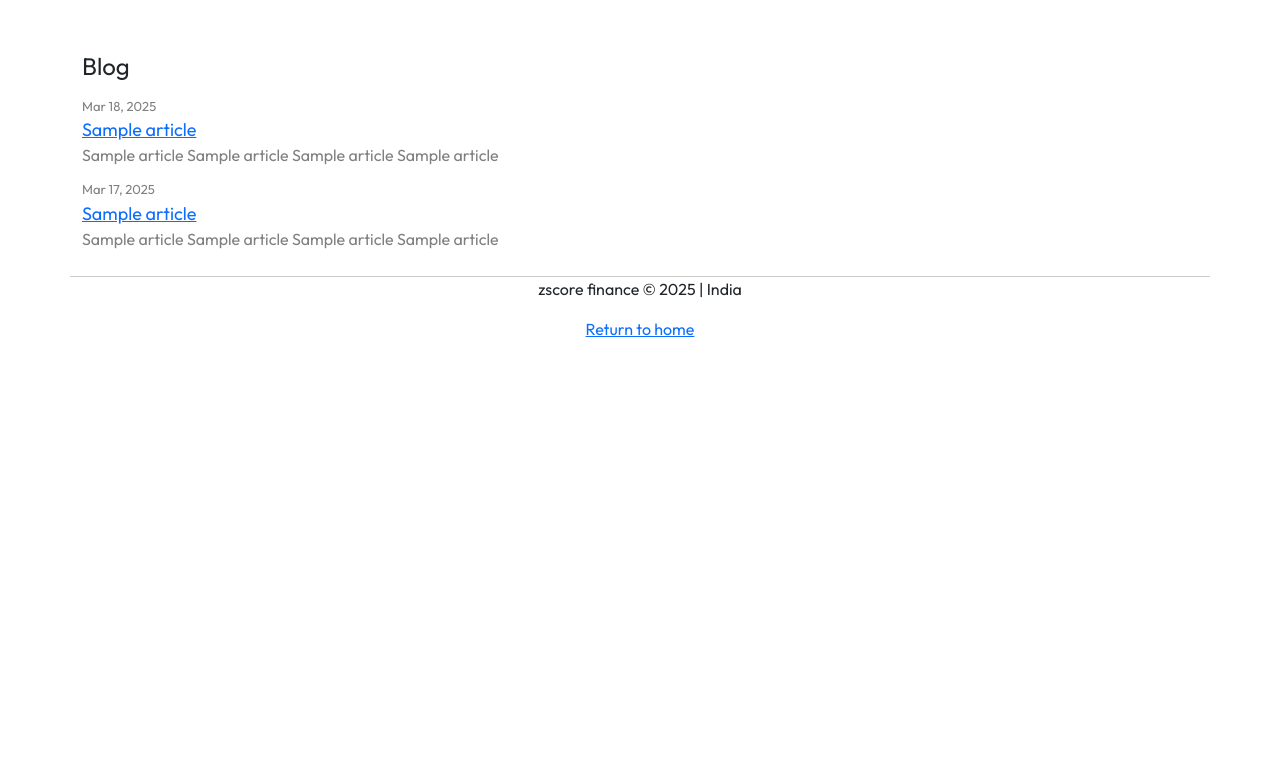
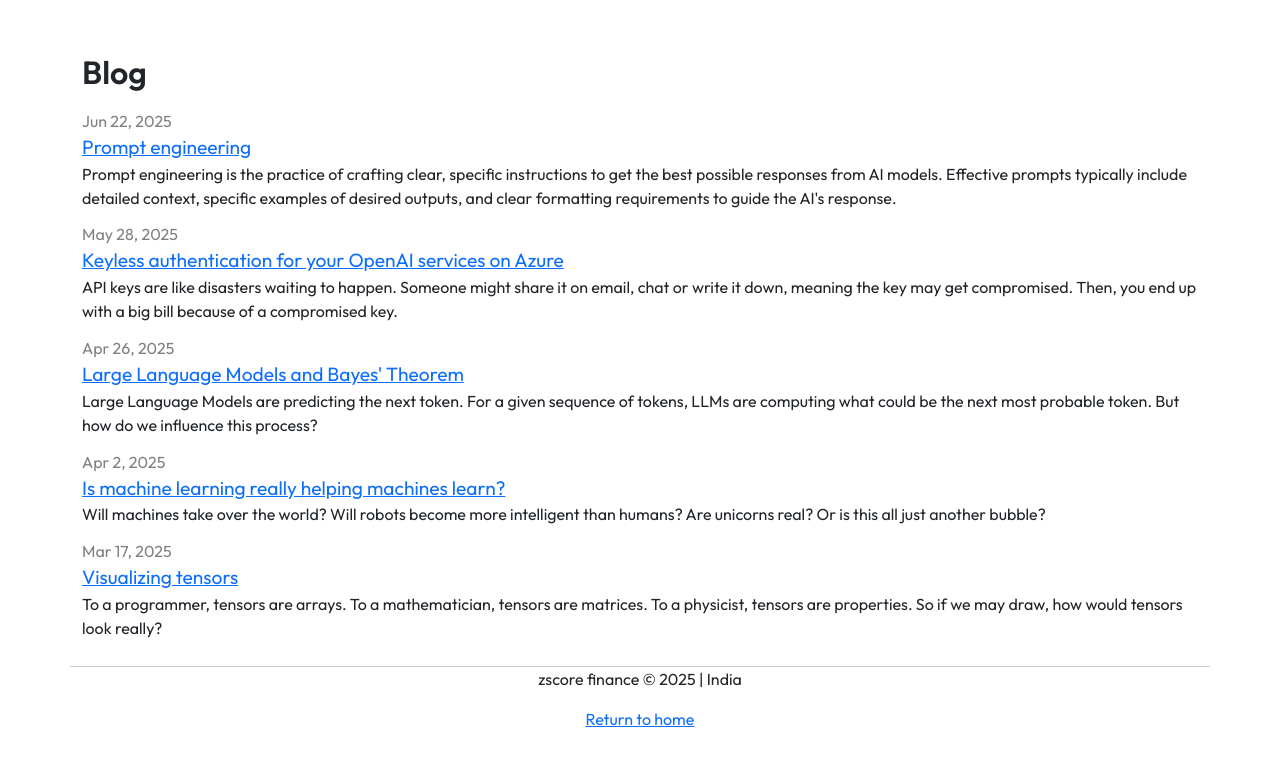
Before and after one commit to agentloopfyi/agentloopfyi.github.io, a Jekyll site: the page built from _pages/blog.markdown, in a window 1280 px wide. Shown: the top 766 px of the page. Built offline with Jekyll 4.4.1, drawn with Linux system fonts in a browser that asks for light colours.

Commit message:
posts restore

````diff
--- a/_posts/2025-03-17-sample-article.markdown
+++ /dev/null
@@ -1,9 +0,0 @@
----
-layout: post
-comments: false
-title:  "Sample article"
-excerpt: "Sample article Sample article Sample article Sample article"
-date:   2025-03-17 10:00:00
----
-
-Sample article Sample article Sample article Sample article Sample article Sample article Sample article Sample article Sample article Sample article Sample article Sample article Sample article Sample article Sample article Sample article Sample article Sample article Sample article Sample article Sample article Sample article Sample article Sample article Sample article Sample article Sample article Sample article Sample article Sample article Sample article Sample article Sample article Sample article Sample article Sample article Sample article Sample article Sample article Sample article Sample article Sample article Sample article Sample article Sample article Sample article Sample article Sample article Sample article Sample article Sample article Sample article Sample article Sample article Sample article Sample article Sample article Sample article
--- /dev/null
+++ b/_posts/2025-03-17-visualizing-tensors.markdown
@@ -0,0 +1,17 @@
+---
+layout: post
+comments: false
+title:  "Visualizing tensors"
+excerpt: "To a programmer, tensors are arrays. To a mathematician, tensors are matrices. To a physicist, tensors are properties. So if we may draw, how would tensors look really?"
+date:   2025-03-17 10:00:00
+---
+
+To a programmer, tensors are arrays. To a mathematician, tensors are matrices. To a physicist, tensors are properties. So if we may draw, how would tensors look really?
+
+Tensors are higher dimentional mathematical data structures, using which physical properties can be represented. It's usually difficult to visualize what a tensor might look like when we go beyond 2 or 3 dimentions. <br />
+
+This picture attempts to visualize higher an higher dimention tensors that we humans can perceive easily.
+
+<img src="/assets/tensors.png" width="50%">
+
+Here's the [best video on Youtube on *What's a Tensor*](https://www.youtube.com/watch?v=f5liqUk0ZTw), by Dan Fleisch.
--- a/_posts/2025-03-18-sample-article.markdown
+++ /dev/null
@@ -1,9 +0,0 @@
----
-layout: post
-comments: false
-title:  "Sample article"
-excerpt: "Sample article Sample article Sample article Sample article"
-date:   2025-03-18 10:00:00
----
-
-Sample article Sample article Sample article Sample article Sample article Sample article Sample article Sample article Sample article Sample article Sample article Sample article Sample article Sample article Sample article Sample article Sample article Sample article Sample article Sample article Sample article Sample article Sample article Sample article Sample article Sample article Sample article Sample article Sample article Sample article Sample article Sample article Sample article Sample article Sample article Sample article Sample article Sample article Sample article Sample article Sample article Sample article Sample article Sample article Sample article Sample article Sample article Sample article Sample article Sample article Sample article Sample article Sample article Sample article Sample article Sample article Sample article Sample article
--- /dev/null
+++ b/_posts/2025-04-02-is-ml-really-making-machines-intelligent.markdown
@@ -0,0 +1,24 @@
+---
+layout: post
+comments: false
+mathjax: true
+title:  "Is machine learning really helping machines learn?"
+excerpt: "Will machines take over the world? Will robots become more intelligent than humans? Are unicorns real? Or is this all just another bubble?"
+date:   2025-04-02 10:00:00
+---
+
+Will machines take over the world? Will robots become more intelligent than humans? Are unicorns real? Or is this all just another bubble?
+
+### As simply this can be stated - Machines don't learn.
+
+Don't get fooled by marketing.
+
+The purpose of machine learning is to build statistical computers that can create an approximation function and figures out how to map a domain of x to its range of y.
+
+### It's all math.
+
+$$
+y = f(x)
+$$
+
+Besides, any machine learning use case that has seen the light of production, is 10-20% ML and 80-90% elegant software engineering: APIs, security, rate limiting, data engineering, caching, monitoring, etc.
--- /dev/null
+++ b/_posts/2025-04-26-llms-and-bayes-theorem.markdown
@@ -0,0 +1,50 @@
+---
+layout: post
+comments: false
+mathjax: true
+title:  "Large Language Models and Bayes' Theorem"
+excerpt: "Large Language Models are predicting the next token. For a given sequence of tokens, LLMs are computing what could be the next most probable token. But how do we influence this process?"
+date:   2025-04-26 10:00:00
+---
+
+### Large Language Models are predicting the next token.
+
+For a given sequence of tokens, LLMs are computing what could be the next most probable token.
+
+Then, the "previous input sequence of tokens" plus "the predicted output token" becomes the next input..
+
+..and same way, again the next most probable token is computed..
+
+..and this repeats!
+
+### It's all probability. But it's stochastic (random).
+
+Having the same input does not guarantee the same output. Also, a little change in the input, will most likely change the output altogether.
+
+How do we influence this process to get us the most likely output? There are many low level techniques, but as developers, we often rely on prompts. But how does a prompt help really?
+
+If you think about it, it has conceptual similarities with Bayes' Theorem. May not be exactly like it, but there is a striking resemblance.
+
+Bayes' Theorem is used in computing the probability of event A occurring, given event B has occurred, mathematically defined as:
+
+$$
+P(A|B)
+$$
+
+When you write a prompt, "You are a helpful assistant who provides information on X, your job is to do Y"..
+
+..you have defined that event B, that is "You are a helpful assistant who provides information on X", has occurred, and then you ask the most likely Y, that is event A.
+
+Mathematically, what you're asking is:
+
+$$
+P(Y|\text{You are a helpful assistant who provides information on X}) = \text{?}
+$$
+
+This way, the prompt helps the LLM predict better, as the LLM is now trying to predict something based on something that has already happened. Therefore, the "most likely output" (event A), is influenced by a preset context (event B), which helps the LLM to compute the probability (i.e., likelihood of the output) in a somewhat "guided" way.
+
+### Intriguing, isn't it?
+
+You will not look at prompts the same way.
+
+👋 [More on prompts...](/2025/06/22/prompt-engineering/)
--- /dev/null
+++ b/_posts/2025-05-28-keyless-openai-azue.markdown
@@ -0,0 +1,13 @@
+---
+layout: post
+comments: false
+title:  "Keyless authentication for your OpenAI services on Azure"
+excerpt: "API keys are like disasters waiting to happen. Someone might share it on email, chat or write it down, meaning the key may get compromised. Then, you end up with a big bill because of a compromised key."
+date:   2025-05-28 10:00:00
+---
+
+API keys are like disasters waiting to happen. Someone might share it on email, chat or write it down, meaning the key may get compromised. Then, you end up with a big bill because of a compromised key.
+
+[Using Keyless Auth with Azure AI Services by Microsoft](https://www.youtube.com/watch?v=IkDcQvKoQ8k).
+
+Just in case you're getting a "badly formatted request error" from the OpenAI service, see this article by [Luke Murray](https://luke.geek.nz/azure/openai-request-badly-formatted/).
--- /dev/null
+++ b/_posts/2025-06-22-prompt-engineering.markdown
@@ -0,0 +1,133 @@
+---
+layout: post
+comments: false
+title:  "Prompt engineering"
+excerpt: "Prompt engineering is the practice of crafting clear, specific instructions to get the best possible responses from AI models. Effective prompts typically include detailed context, specific examples of desired outputs, and clear formatting requirements to guide the AI's response. "
+date:   2025-06-22 10:00:00
+---
+Getting meaningful responses from AI tools like ChatGPT isn't just about asking questions, it's about asking the right questions. Prompt engineering is the art of crafting inputs that unlock AI's full potential.
+
+### What makes a great prompt?
+Think of prompts as detailed instructions for a highly capable but literal assistant. The more specific and structured your request, the better the output. This means considering tone, context, and clear constraints.
+
+Want better results? Try role-based prompting: "You are a marketing expert and create..." or use examples to show exactly what you need. Setting boundaries works too. For example, "explain this concept in simple terms under 100 words."
+
+### Why it matters?
+AI models don't truly "understand" like humans do. They recognize patterns and calculate probabilities based on training data. A vague prompt leads to generic responses, while a well-crafted one delivers precisely what you need. No model retraining required for that.
+
+## Popular prompt patters:
+
+### Zero shot prompting
+
+You simply ask the model a question. Like *What is the capital of France?* You didn't provide any example. This works fine for generic and simple questions that the model can answers based on its knowledge.
+<hr />
+
+### One shot prompting
+
+You give *one* simple and clear example, and then ask a question to the model. Based on the example provided, the model will try togenerate an answer. This comes handy when you want to model to simple *do* something very specific and avoid the *randomness*.
+
+```text
+Categorize the input provided to you in a relevant topic as example shown below.
+
+Text: Canada is hosting the G7 summit in 2025.
+Category: Geo-politic
+
+Text: NIFTY opens low.
+Category:
+
+```
+<hr />
+
+### Few shot prompting
+
+You give *multiple* simple and clear examples, and then ask a question to the model. Based on the examples provided, the model will try togenerate an answer. For tasks that might lead to different output based on specific variations in the input, but not really too complicated, few shot prompting works really well.
+
+```text
+A is 1
+B is 2
+C is 3
+and so on...
+
+CAT is 3.1.20
+DOG is 4.15.7
+RABBIT is 18.1.2.2.9.20
+
+What is TIGER?
+
+```
+<hr />
+
+### Chain of Thoughts prompting
+
+Ever notice how AI sometimes jumps to conclusions without showing its work? Chain of Thought (CoT) prompting fixes that by teaching AI to think out loud, step by step.
+
+#### Teaching AI to think like humans (Simulating "thinking")
+Instead of demanding instant answers to complex problems, CoT prompting mirrors how we naturally solve challenges, breaking them into manageable pieces. This technique transforms AI from a magic 8-ball into a thoughtful problem-solver that shows its reasoning process.
+
+#### Two powerful approaches
+You can guide AI thinking in two ways. Few-shot CoT involves providing examples with detailed reasoning steps. Zero-shot CoT is even simpler, Just add "Let's think step by step" to your prompt.
+
+See the Difference:
+
+Without CoT:
+```text
+Question: "If a train travels 60 km/h for 2 hours, how far does it travel?"
+Answer: 120 km.
+```
+
+With CoT:
+```text
+Question: "If a train travels 60 km/h for 2 hours,
+how far does it travel? Let's think step by step."
+
+Answer: The train travels at 60 km/h for 2 hours.
+ Using Distance = Speed × Time: 60 × 2 = 120 km.
+ The train travels 120 km.
+```
+
+#### Why it works?
+CoT prompting shines in arithmetic, logic puzzles, and reasoning tasks. By forcing the AI to show its work, you catch errors early and build trust in the results. The structured approach dramatically improves accuracy on complex problems, turning AI into a reliable thinking partner.
+<hr />
+
+### ReAct prompting
+
+#### When AI thinks AND acts...
+
+What if AI could not only think through problems but also take action to find answers? ReAct (Reasoning and Acting) prompting makes this possible by combining internal reasoning with real-world interactions.
+
+#### Beyond pure thinking
+Traditional AI prompting relies on the model's existing knowledge to solve problems. ReAct takes it further by creating a dynamic loop where AI alternates between thinking about the problem and taking concrete actions-like searching the web, running calculations, or accessing databases.
+
+#### The Think-Act-Observe cycle
+ReAct follows a powerful three-step pattern:
+
+```text
+Thought: AI analyzes what it needs to know
+Action: AI takes a specific step (search, calculate, query)
+Observation: AI processes the results and decides next steps
+```
+
+This cycle repeats until the AI reaches a solid conclusion.
+See It in Action
+
+```text
+Question: How much tariff did the US impose on India?
+Thought: I need to look up the tariff the US imposed on India.
+Action: Search["current tariff on India as imposed by the US"]
+Observation: The search result says 26% is the current tariff.
+Thought: Now I have the answer based on current information.
+Answer: 26%.
+```
+
+#### Why it matters?
+ReAct prompting reduces AI hallucinations by grounding responses in real data. It creates transparency and you can see exactly how AI reached its conclusion. This approach powers advanced AI agents that can interact with tools, making them incredibly valuable for complex, multi-step tasks requiring current information.
+<hr />
+
+### Tree of Thoughts prompting
+
+ℹ️ *work in progress*
+<hr />
+
+### Divide and conquer prompting
+
+ℹ️ *work in progress*
--- a/css/main.css
+++ b/css/main.css
@@ -16,24 +16,40 @@ body {
 }
 
 .page-title {
-    font-size: x-large;
+    font-size: 2em;
+    font-weight: 600;
 }
 
 .page-content {
     padding-top: 0.4em;
-    color: gray;
+    font-weight: 400;
 }
 
 .post-title {
-    font-size: large;
+    font-size: 1.2em;
+    font-weight: 400;
 }
 
 .post-excerpt {
-    color: gray;
     padding-bottom: 0.8em;
-
+    font-weight: 400;
 }
 
 .date {
-    font-size: small;
+    font-size: 1em;
+    color: gray;
+    font-weight: 400;
 }
+
+/* code and pre */
+code {
+    border-radius: 0.2em;
+    padding: 0.2em;
+    ;
+    font-weight: 800;
+}
+
+pre {
+    border-radius: 0.2em;
+    font-weight: 800;
+}
````
Also changed, not shown: assets/tensors.png (added).
